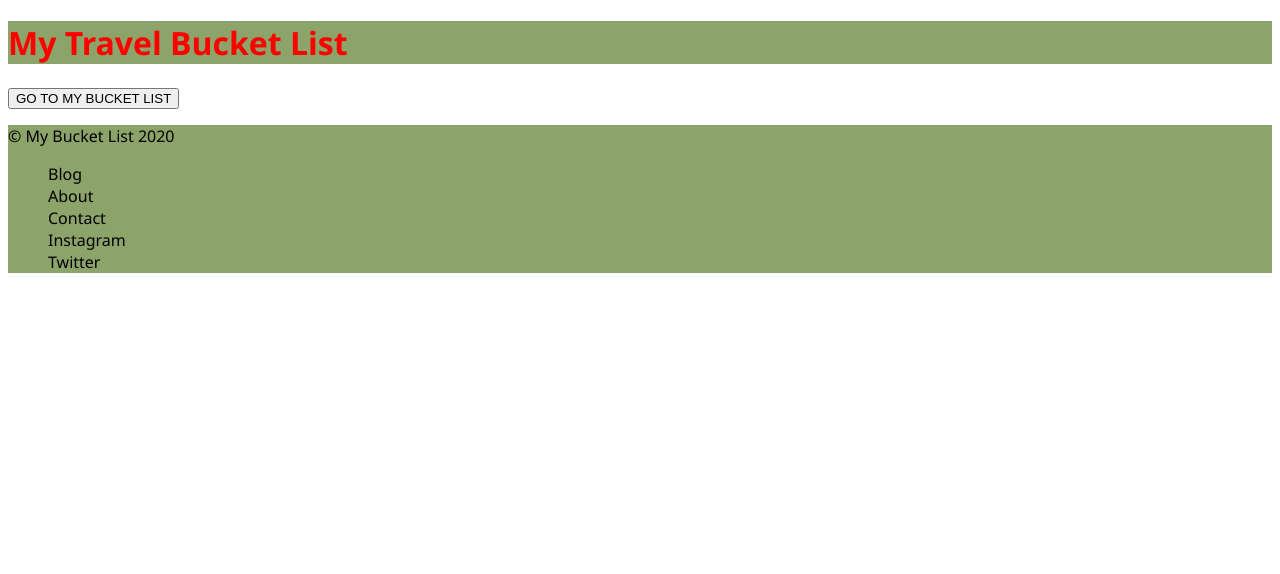
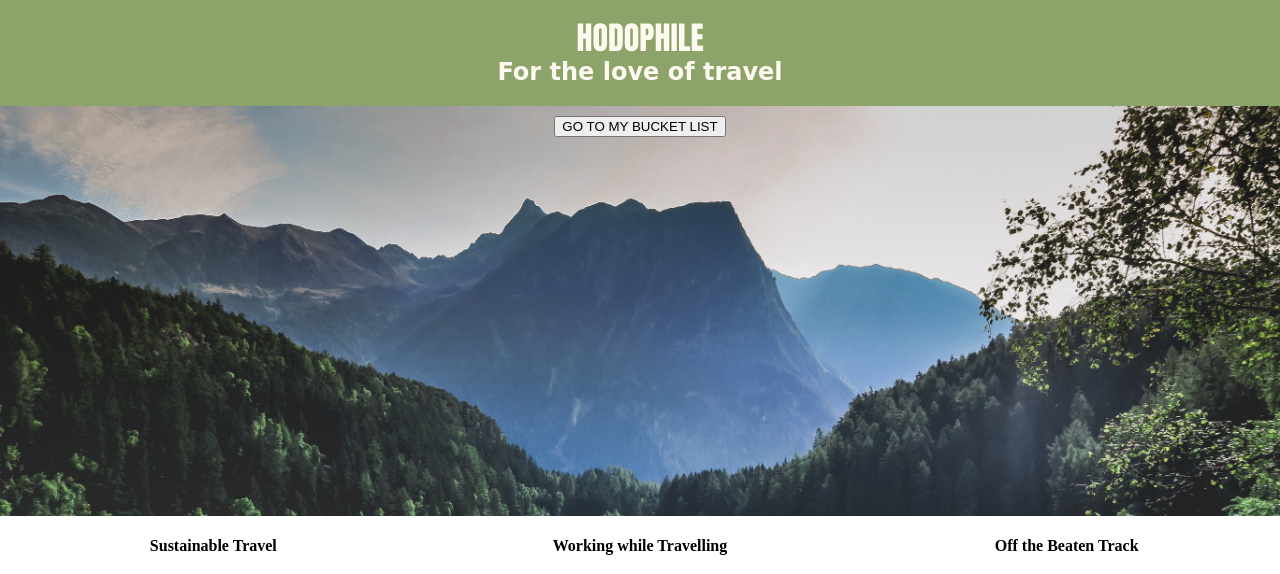
Before and after one commit to AmyBrowneDesigns/Travel_Bucket_List, a Flask app: page / in a window 1280 px wide. Shown: the top 574 px of the page. Before the commit the page ends 273 px from the top, so only its background shows below. Run offline with Flask 2, Linux system fonts and the light colour scheme.

Commit message:
changed icons for delete, edit and background image

```diff
--- a/controllers/cities_controller.py
+++ b/controllers/cities_controller.py
@@ -63,7 +63,7 @@ def update_city(id):
     country = country_repository.select(country_id)
     city = City(name, country, visited, id)
     city_repository.update(city)
-    return redirect('/cities')
+    return redirect('/countries')
 
 
 
--- /dev/null
+++ b/static/css/countries/edit.css
@@ -0,0 +1,3 @@
+body {
+    background-image: url (('static', filename'=img/plan.jpg');
+}
--- /dev/null
+++ b/static/css/countries/index.css
@@ -0,0 +1,4 @@
+.country-container {
+    border: 1px solid black;
+
+}
--- /dev/null
+++ b/static/css/footer.css
@@ -0,0 +1,28 @@
+
+body > footer > nav > ul >li {
+    color: floralwhite;
+    font-size: 10pt;
+    width: 100%;
+    margin: 5px;
+}
+
+body > footer {
+    background-color: rgb(140, 163, 106);
+    color: floralwhite;
+    display: grid;
+    grid-template-columns: 1fr 1fr;
+    flex-direction: column;
+
+}
+
+body > footer > p {
+    margin: 0;
+}
+
+body > footer > nav > ul {
+    list-style: none;
+    display: flex;
+    flex-direction: row;
+    justify-content: end;
+    margin: 0;
+}
--- /dev/null
+++ b/static/css/header.css
@@ -0,0 +1,16 @@
+body > header {
+    margin: 0px;
+    font-family: Impact, Haettenschweiler, 'Arial Narrow Bold', sans-serif, Helvetica, sans-serif;
+    background-color: rgb(140, 163, 106);
+    color: floralwhite;
+    text-align: center;
+    line-height: 10pt;
+    padding-top: 10px;
+}
+body > header > h2 {
+    font-family: ;
+    font-family: cursive;
+    height: 40px;
+    font-weight:bold;
+    margin-bottom: 0;
+}
--- /dev/null
+++ b/static/css/homepage.css
@@ -0,0 +1,35 @@
+body {
+    margin:0px;
+    padding:0px;
+    justify-content: center;
+    text-align: center;
+}
+
+.homepage {
+    background-image: url(../img/favourites/australia.png);
+  }
+
+
+.blog-block {
+    display: grid;
+    grid-template-columns: 1fr 1fr 1fr;
+    flex-flow: row wrap;
+    justify-content: center;
+    margin: auto;
+
+}
+
+.image-block {
+    display: block;
+}
+
+.background-image-home {
+    padding-top: 10px;
+    height: 50vh;
+    background-image: url("../img/homepage.jpg");
+    background-size: cover;
+}
+
+.image-block > img {
+    border-radius: 8px;
+}
--- a/static/css/style.css
+++ /dev/null
@@ -1,24 +0,0 @@
-body > header {
-    font-family: 'Segoe UI', 'Segoe UI', Tahoma, Geneva, Verdana, fantasy;
-    background-color: rgb(140, 163, 106);
-}
-
-body {
-    font-family: 'Segoe UI', Tahoma, Geneva, Verdana, fantasy;
-}
-
-nav > ul {
-    list-style: none;
-}
-
-body > footer > nav > ul >li > a {
-    color: floralwhite:
-}
-
-body > footer {
-    background-color: rgb(140, 163, 106);
-}
-
-#test {
-    color: red;
-}
--- a/templates/base.html
+++ b/templates/base.html
@@ -6,30 +6,57 @@
   <meta name="viewport" content="width=device-width, initial-scale=1.0">
   <meta http-equiv="X-UA-Compatible" content="ie=edge">
   <link rel="stylesheet" href="https://stackpath.bootstrapcdn.com/font-awesome/4.7.0/css/font-awesome.min.css" crossorigin="anonymous">
-  <link rel="stylesheet" href="{{ url_for('static', filename='css/style.css') }}">
 
-  <!-- do link for css files by same above linkbut refer the folder and css file for it -->
+  <!-- cities style pages: -->
+  <link rel="stylesheet" href="{{ url_for('static', filename='css/cities/edit.css') }}">
+
+  <link rel="stylesheet" href="{{ url_for('static', filename='css/cities/new.css') }}">
+
+  <link rel="stylesheet" href="{{ url_for('static', filename='css/cities/index.css') }}">
+
+
+  <!-- countries style pages: -->
+<!-- edit the city to visited, and city name -->
+  <link rel="stylesheet" href="{{ url_for('static', filename='css/countries/edit.css') }}">
+  <!-- edit country name incase misspelled -->
+  <link rel="stylesheet" href="{{ url_for('static', filename='css/countries/index.css') }}">
+
+  <link rel="stylesheet" href="{{ url_for('static', filename='css/countries/new.css') }}">
+
+
+
+  <!-- main and base pages: -->
+  <link rel="stylesheet" href="{{ url_for('static', filename='css/header.css') }}">
+
+  <link rel="stylesheet" href="{{ url_for('static', filename='css/footer.css') }}">
+
+  <link rel="stylesheet" href="{{ url_for('static', filename='css/homepage.css') }}">
+
+  <link rel="stylesheet" href="https://cdnjs.cloudflare.com/ajax/libs/font-awesome/4.7.0/css/font-awesome.min.css">
+
+
+
+
   <title>My Bucket List Project</title>
 </head>
 <body>
   <header>
-    <header>
-      <h1 id="test">My Travel Bucket List </h1>
-
+      <h1 >HODOPHILE</h1>
+      <h2>For the love of travel </h2>
   </header>
 
-    <nav>
-      <ul class="menu">
-      </ul>
-    </nav>
-  </header>
-  <div class="container">
-    {% block content %}
-    {% endblock %}
-  </div>
+
+  <main>
+
+  {% block content %}
+  {% endblock %}
+
+  </main>
+
+
   <footer>
-    <nav>
-      <p>&copy; My Bucket List 2020</p>
+    <p>&copy; My Bucket List 2020</p>
+    <nav class= 'footer-block'>
       <ul>
           <li>Blog</li>
           <li>About</li>
--- a/templates/cities/edit.html
+++ b/templates/cities/edit.html
@@ -12,7 +12,7 @@
         {% if city.visited == True %} selected = 'selected' {% endif %} >True</option>
 
     </option>
-    <option value=""False
+    <option value="False"
     {% if city.visited == False %} selected = 'selected'{% endif %}>False</option>
     </select>
 
--- a/templates/index.html
+++ b/templates/index.html
@@ -1,26 +1,42 @@
 {% extends "base.html" %}
 {% block content %}
-
-<!DOCTYPE html>
-<html lang="en">
-<head>
-    <meta charset="UTF-8">
-    <meta name="viewport" content="width=device-width, initial-scale=1.0">
-    <title>TRAVEL BUCKETLIST</title>
-</head>
-<body>
-
-    <main>
+    <section class="background-image-home">
         <form action="/countries">
             <input type="submit" value="GO TO MY BUCKET LIST">
         </form>
-    </main>
+    </section>
+    <section>
+            <section class= "blog-block">
+                <div class="image-block"><h4>Sustainable Travel</h4>
+                <img src = "https://placebear.com/200/200" alt = "Here is a bear">
+                </div>
 
 
-    <footer>
+                <div class="image-block"><h4>Working while Travelling</h4>
+                 <img src = "https://placebear.com/200/200" alt = "Here is a bear">
+                </div>
 
-    </footer>
-</body>
+
+                <div class="image-block"><h4>Off the Beaten Track</h4>
+                 <img src = "https://placebear.com/200/200" alt = "Here is a bear">
+                </div>
+
+
+                <div class="image-block"><h4>Planning and Travel</h4>
+                 <img src = "../static/img/oxana-v-qoAIlAmLJBU-unsplash.jpg" width="200" height="200" alt = "Here is a bear">
+                </div>
+
+
+                <div class="image-block"><h4>Food Guide</h4>
+                 <img src = "https://placebear.com/200/200" alt = "Here is a bear">
+                </div>
+
+
+                <div class="image-block"><h4>Go Local</h4>
+                 <img src = "https://placebear.com/200/200" alt = "Here is a bear">
+                </div>
+            </section>
+        </section>
 </html>
 
 {% endblock %}
```
Also changed, not shown: templates/countries/index.html (+4 -3 lines), static/css/cities/edit.css (added), static/css/countries/new.css (added), static/img/element5-digital-ck651aCE6LY-unsplash.jpg (deleted), static/img/homepage.jpg (renamed from static/img/paul-gilmore-km74CLco7qs-unsplash.jpg), 1 other file.
